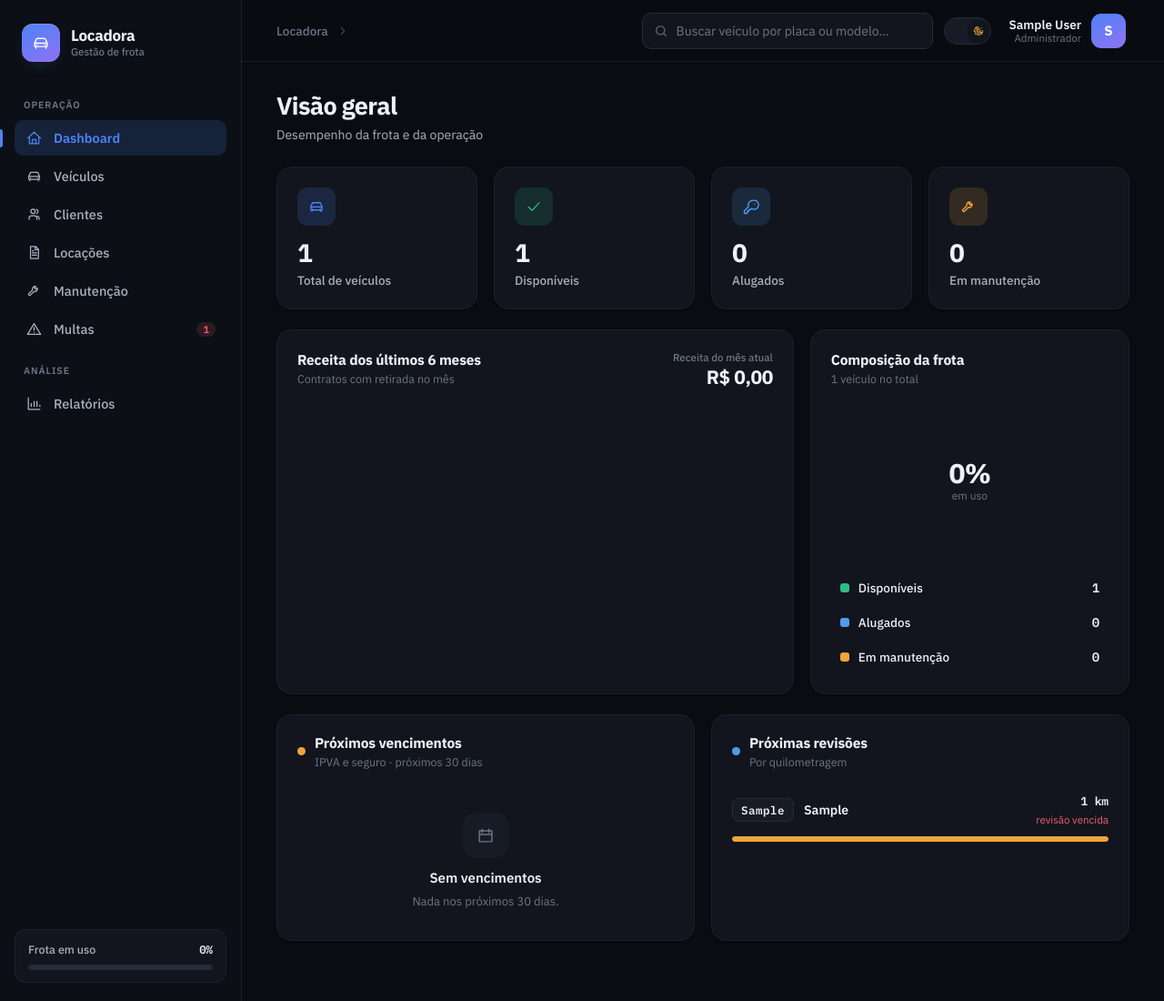
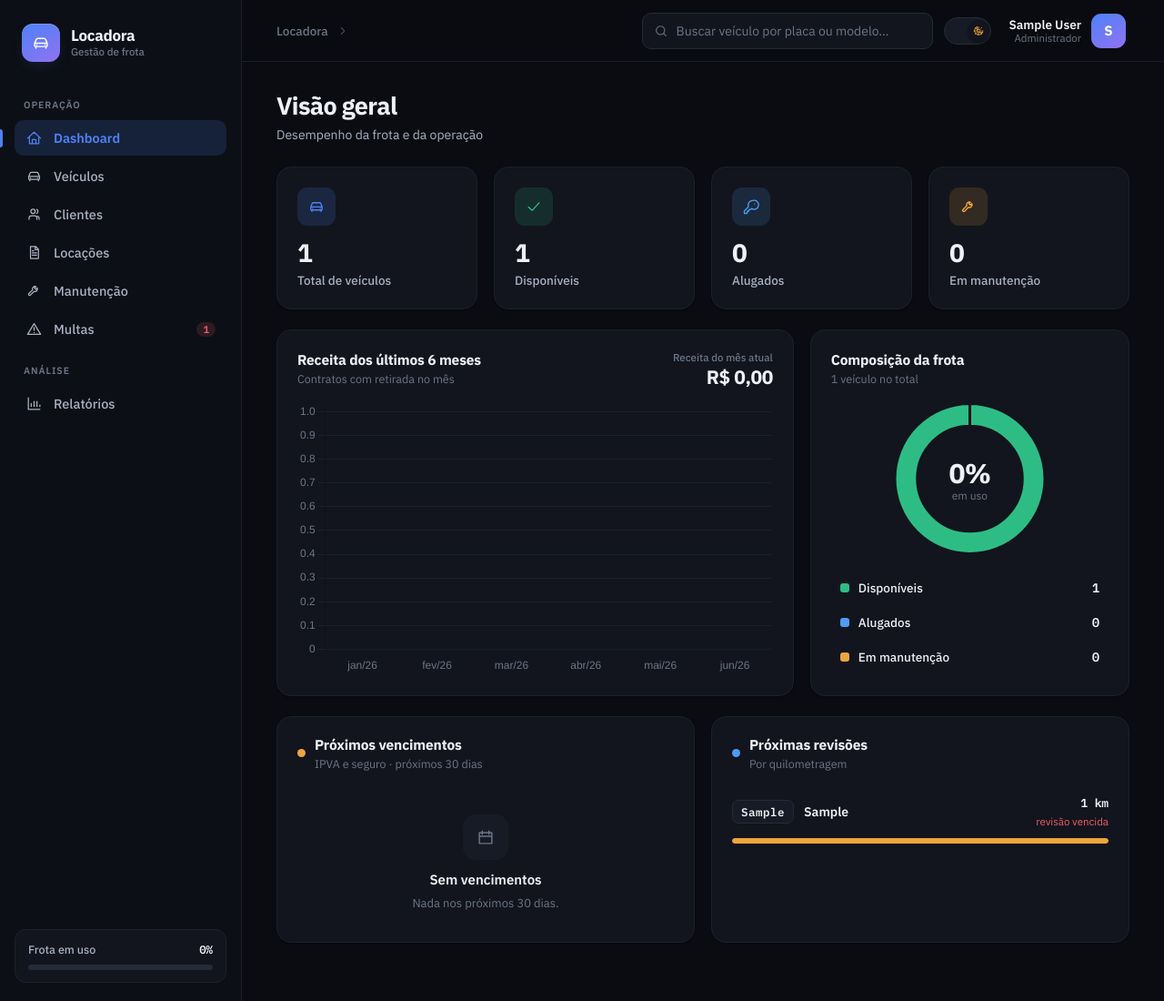
Before and after one commit to Maldinni/Locadora-app, a Django app: page / in a window 1280 px wide. Shown: the whole page at 91% size. Run offline with Django 5.2, Linux system fonts and the light colour scheme; a user stored in the database is signed in; tables that the repository leaves empty hold one stand-in row (values such as "Sample post"); a map, chart or similar area stays blank; some libraries are stand-ins or nearby versions.

Commit message:
[UPDATE] Corrige grafico de receita do dashboard que nao aparecia
- Script do dashboard rodava antes do app.js (carregado com defer), entao Locadora.chart era indefinido e nenhum grafico desenhava. Envolvido em DOMContentLoaded.
- Contetiner do grafico de receita sem altura: com maintainAspectRatio:false o canvas colapsava para 0. Definido height/position no .chart-box e no donut da frota.

```diff
--- a/templates/dashboard.html
+++ b/templates/dashboard.html
@@ -36,7 +36,7 @@
           <span class="rev__hero-value">{{ receita_mes|brl }}</span>
         </div>
       </div>
-      <div class="chart-box"><canvas id="chartReceita" height="150"></canvas></div>
+      <div class="chart-box" style="position: relative; height: 300px;"><canvas id="chartReceita"></canvas></div>
     </div>
 
     {% include "partials/fleet_donut.html" %}
@@ -131,7 +131,7 @@
 
 {% block scripts %}
 <script>
-  (function () {
+  document.addEventListener("DOMContentLoaded", function () {
     var statusData = {{ chart_status|safe }};           // [disp, alug, manut]
     {% if usuario_is_admin %}
     var labels = {{ chart_labels|safe }};
@@ -166,6 +166,6 @@
         options: { responsive: true, maintainAspectRatio: false, cutout: "70%", plugins: { legend: { display: false } } }
       });
     });
-  })();
+  });
 </script>
 {% endblock %}
--- a/templates/partials/fleet_donut.html
+++ b/templates/partials/fleet_donut.html
@@ -8,7 +8,7 @@
       </div>
     </div>
   </div>
-  <div class="donut-wrap" style="height: 200px;">
+  <div class="donut-wrap" style="height: 200px; display: block; position: relative;">
     <canvas id="chartFrota"></canvas>
     <div class="donut-center">
       <div>
```
